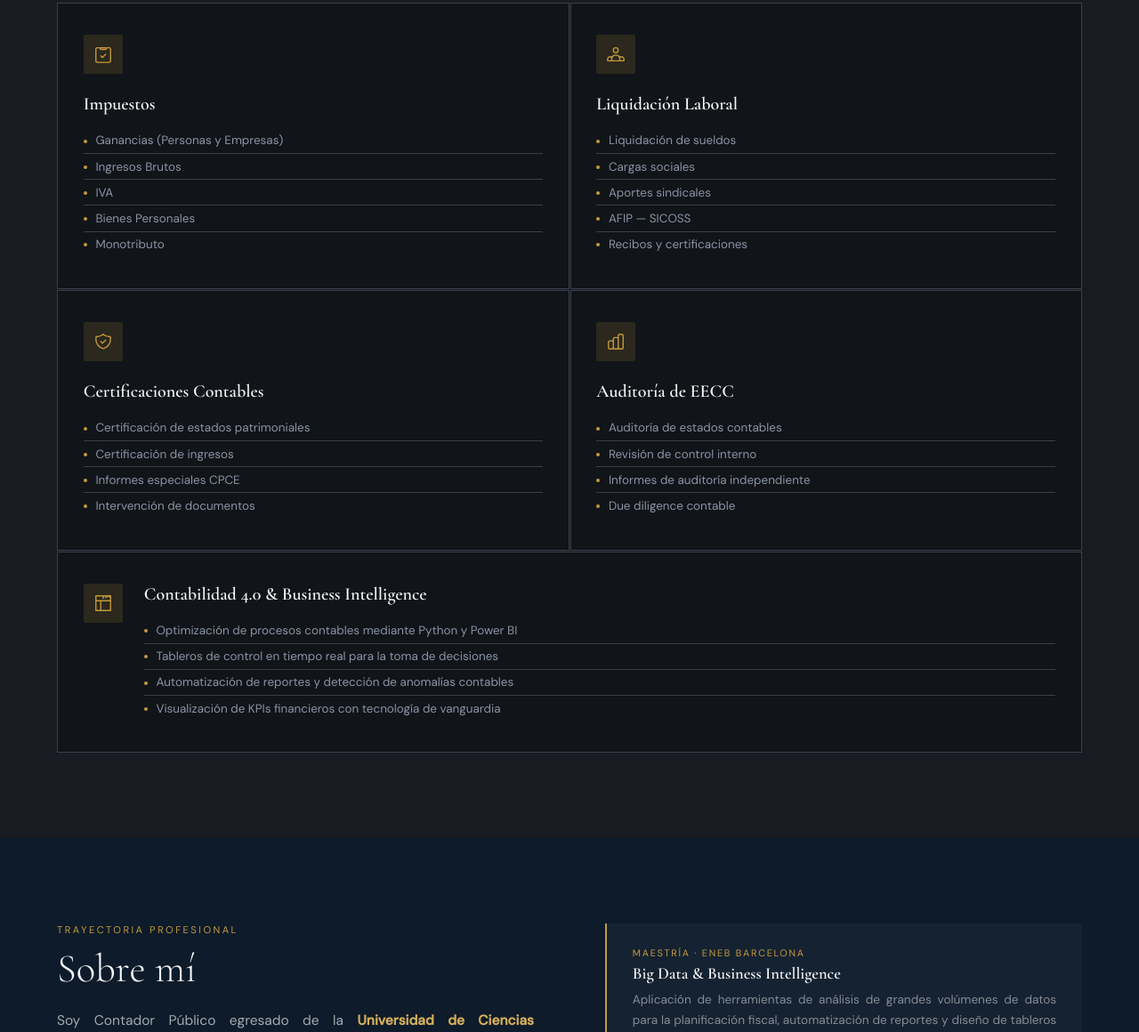
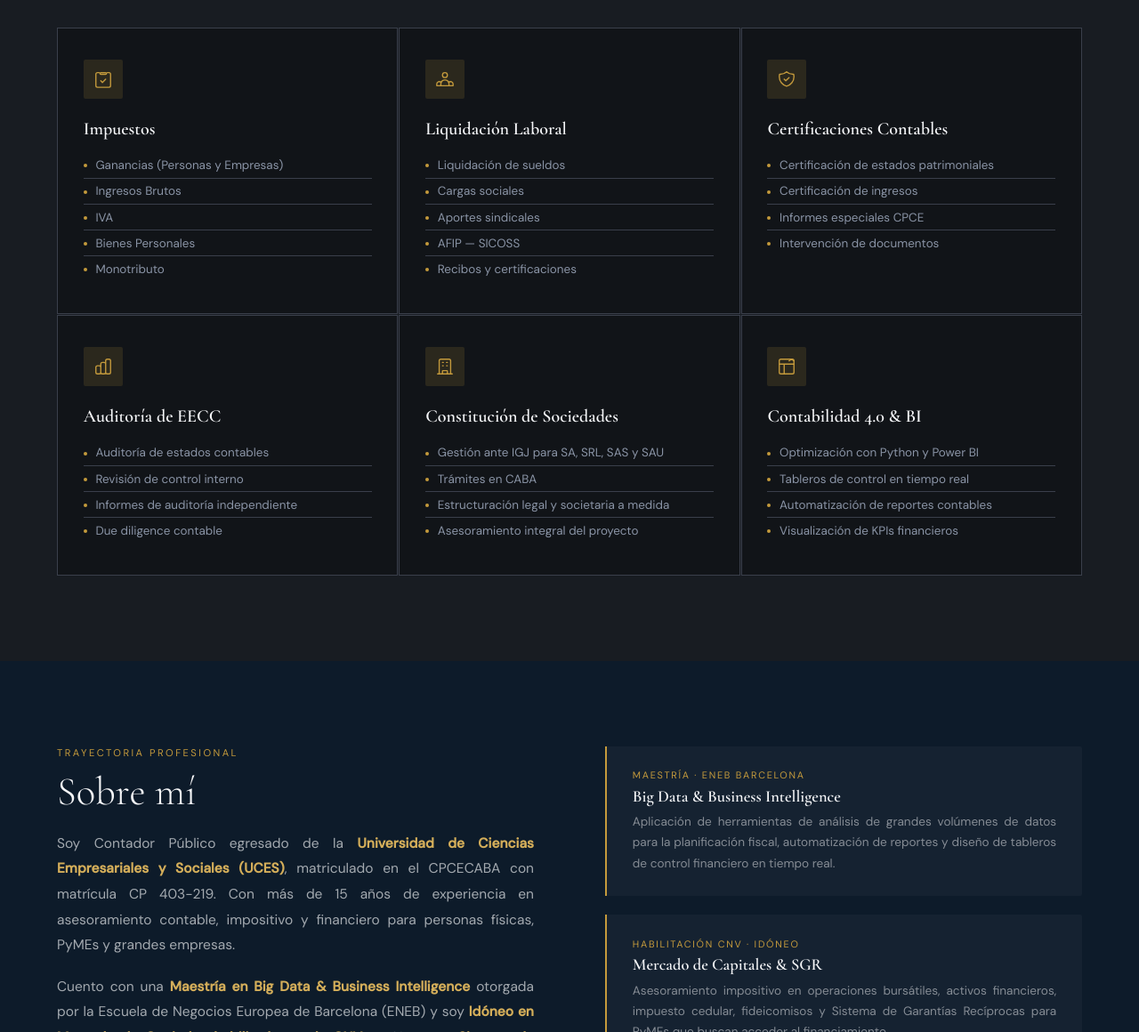
Before and after one commit to cdorguzman/web-estudioguzman, a plain HTML site: page index.html in a window 1280 px wide. Shown: the part 1100-2260 px from the top of the page at 89% size. Drawn offline with nearby package versions, Linux system fonts and the light colour scheme.

Commit message:
Revise services and hero section content in index.html
Updated services section to include additional service offerings and modified existing text for clarity.

```diff
--- a/index.html
+++ b/index.html
@@ -171,7 +171,7 @@
     #servicios { background: var(--dark2); }
     .services-grid {
       max-width: 1200px; margin: 0 auto;
-      display: grid; grid-template-columns: repeat(2, 1fr); gap: 1px;
+      display: grid; grid-template-columns: repeat(3, 1fr); gap: 1px;
     }
     .service-card {
       background: var(--dark);
@@ -535,12 +535,12 @@
       <div>
       <p class="hero-tag">Estudio Impositivo Contable</p>
       <h1 class="hero-title">
-        Soluciones impositivas<br/>
-        <em>precisas, estratégicas</em><br/>
-        y confiables.
+        Soluciones <em>impositivas,<br/>
+        contables y societarias</em><br/>
+        precisas, estratégicas y confiables.
       </h1>
       <p class="hero-desc">
-        Asesoramiento contable e impositivo de alto nivel para personas y empresas en CABA. Experiencia en Mercado de Capitales, Big Data y Business Intelligence aplicados a la gestión financiera moderna.
+        En Guzmán &amp; Asociados brindamos soluciones impositivas, contables y constitución de sociedades con una visión estratégica del negocio, integrando herramientas tecnológicas para garantizar eficiencia y transparencia en cada proceso.
       </p>
       <div class="hero-btns">
         <a href="#contacto" class="btn-primary">Solicitar consulta</a>
@@ -560,7 +560,7 @@
         <div class="stat-div"></div>
       </div>
       <div>
-        <div class="stat-num">5</div>
+        <div class="stat-num">6</div>
         <div class="stat-label">Áreas de práctica</div>
       </div>
     </div>
@@ -573,7 +573,7 @@
     <div class="section-header reveal">
       <p class="section-tag">Áreas de práctica</p>
       <h2 class="section-title">Servicios profesionales</h2>
-      <p class="section-subtitle">Soluciones integrales para cumplir con tus obligaciones fiscales y optimizar tu carga tributaria — potenciadas con tecnología y analítica de datos.</p>
+      <p class="section-subtitle">Soluciones integrales para cumplir con tus obligaciones contables, fiscales, constituir tu sociedad y optimizar tu carga tributaria — potenciadas con tecnología y analítica de datos.</p>
     </div>
     <div class="services-grid">
 
@@ -631,23 +631,30 @@
         </ul>
       </div>
 
-      <div class="service-card reveal" style="grid-column: 1 / -1;">
-        <div style="display:flex;align-items:flex-start;gap:1.5rem;flex-wrap:wrap;">
-          <div>
-            <div class="service-icon">
-              <svg viewBox="0 0 24 24" stroke="currentColor" style="stroke:var(--gold)"><path d="M3 3h18v18H3zM3 9h18M9 21V9"/><polyline points="15,5 18,3 21,5"/><line x1="12" y1="3" x2="12" y2="6"/></svg>
-            </div>
-          </div>
-          <div style="flex:1;min-width:220px;">
-            <div class="service-name">Contabilidad 4.0 &amp; Business Intelligence</div>
-            <ul class="service-list" style="margin-top:.9rem;">
-              <li>Optimización de procesos contables mediante Python y Power BI</li>
-              <li>Tableros de control en tiempo real para la toma de decisiones</li>
-              <li>Automatización de reportes y detección de anomalías contables</li>
-              <li>Visualización de KPIs financieros con tecnología de vanguardia</li>
-            </ul>
-          </div>
+      <div class="service-card reveal">
+        <div class="service-icon">
+          <svg viewBox="0 0 24 24" fill="none" stroke="var(--gold)" stroke-width="1.5" stroke-linecap="round" stroke-linejoin="round"><path d="M19 21V5a2 2 0 00-2-2H7a2 2 0 00-2 2v16m14 0H5m14 0h2M5 21H3M9 7h1m-1 4h1m4-4h1m-1 4h1M9 21v-3.5a.5.5 0 01.5-.5h5a.5.5 0 01.5.5V21"/></svg>
         </div>
+        <div class="service-name">Constitución de Sociedades</div>
+        <ul class="service-list">
+          <li>Gestión ante IGJ para SA, SRL, SAS y SAU</li>
+          <li>Trámites en CABA</li>
+          <li>Estructuración legal y societaria a medida</li>
+          <li>Asesoramiento integral del proyecto</li>
+        </ul>
+      </div>
+
+      <div class="service-card reveal">
+        <div class="service-icon">
+          <svg viewBox="0 0 24 24" fill="none" stroke="var(--gold)" stroke-width="1.5" stroke-linecap="round" stroke-linejoin="round"><rect x="3" y="3" width="18" height="18" rx="2"/><path d="M3 9h18M9 21V9"/><polyline points="15,5 18,3 21,5"/></svg>
+        </div>
+        <div class="service-name">Contabilidad 4.0 &amp; BI</div>
+        <ul class="service-list">
+          <li>Optimización con Python y Power BI</li>
+          <li>Tableros de control en tiempo real</li>
+          <li>Automatización de reportes contables</li>
+          <li>Visualización de KPIs financieros</li>
+        </ul>
       </div>
 
     </div>
@@ -841,6 +848,7 @@
               <option>Certificaciones Contables</option>
               <option>Auditoría de EECC</option>
               <option>Contabilidad 4.0 &amp; Business Intelligence</option>
+              <option>Constitución de Sociedades (SA, SRL, SAS, SAU)</option>
               <option>Otro / Consulta general</option>
             </select>
           </div>
```
